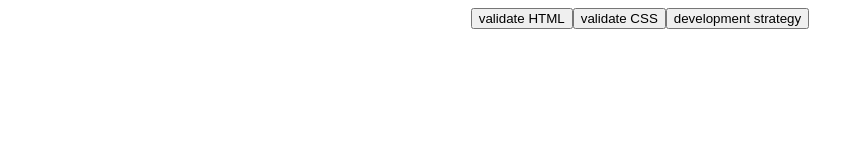
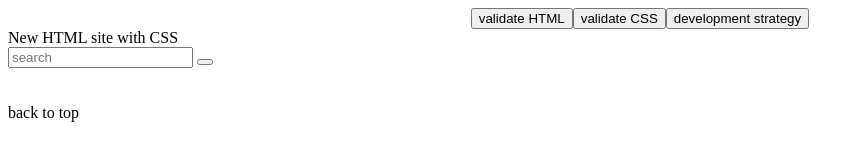
Before and after one commit to gelilaa/html-branching, a plain HTML site: page index.html in a window 1280 px wide. Shown: the whole page, without its empty margins (0-864 px from the left). Drawn offline with Linux system fonts and the light colour scheme.

Commit message:
update index file

```diff
--- a/index.html
+++ b/index.html
@@ -10,6 +10,24 @@
 </head>
 
 <body>
+  <div class="container">
+    <header>
+      <div class="title">New HTML site with CSS</div>
+      <div class="search">
+        <form>
+      <input type="search" placeholder="search" name="search">
+      <button type="submit"><i class="fa fa-search"></i></button>
+          </form>
+      </div>
+      <br>
+      <br>
+      <div class="icons">
+      <a href="https://www.facebook.com/"><i class="fab fa-facebook-f"></i></a>
+      <a href="https://www.instagram.com/"><i class="fab fa-instagram"></i></a>
+      <a href="https://twitter.com/"> <i class="fab fa-twitter"></i></a>
+      </div>
+
+    </header>
 </body>
-
+<footer>back to top </footer>
 </html>
```
